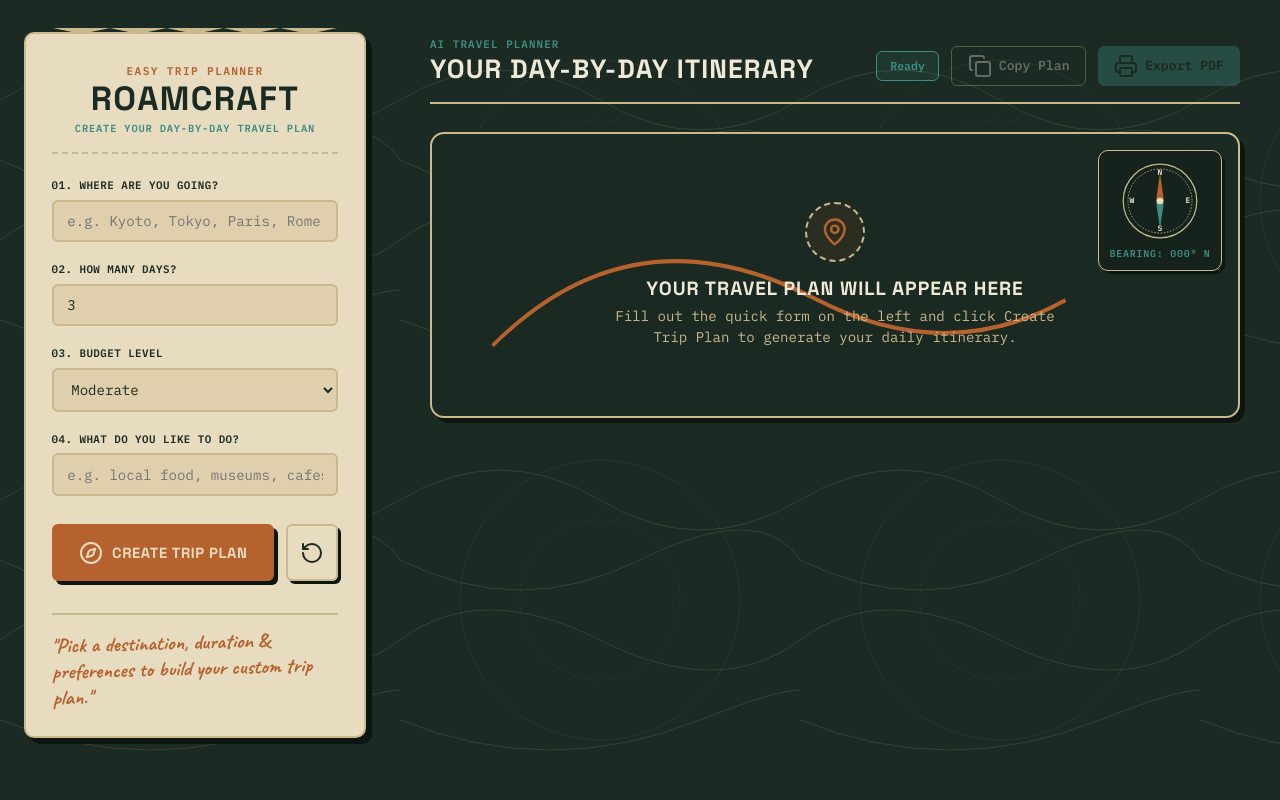
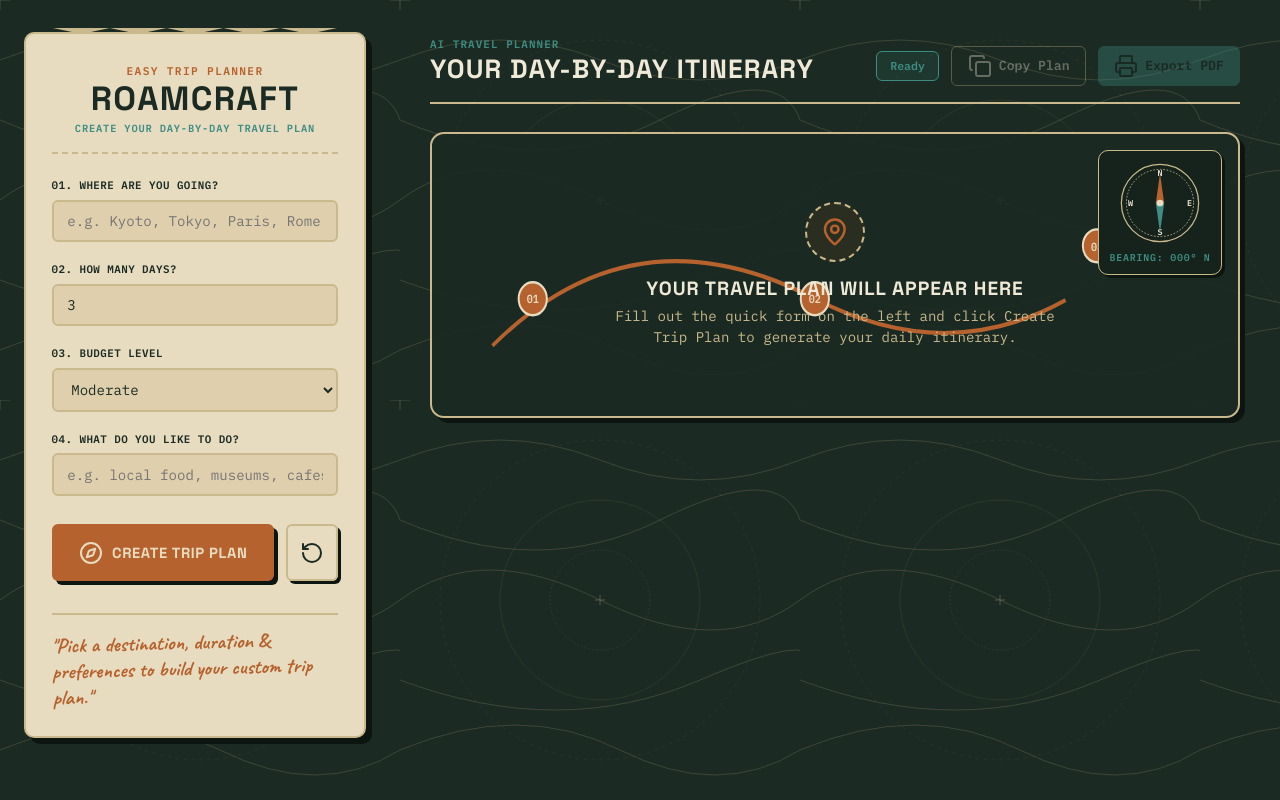
Before and after one commit to sagun-glitch/RoamCraft, a website: page public/index.html in a window 1280 px wide. Drawn offline with nearby package versions, Linux system fonts and the light colour scheme.

Commit message:
Refine RoamCraft UI with multi-layered contour map and numbered waypoint pins

```diff
--- a/public/index.html
+++ b/public/index.html
@@ -3,8 +3,8 @@
 <head>
     <meta charset="UTF-8">
     <meta name="viewport" content="width=device-width, initial-scale=1.0">
-    <title>RoamCraft — Easy Trip Planner</title>
-    <meta name="description" content="Create custom day-by-day travel itineraries in seconds.">
+    <title>RoamCraft — Digital Expedition Dossier</title>
+    <meta name="description" content="A field cartographer's trail map and expedition dossier for custom travel planning.">
     <!-- Google Fonts: Space Grotesk, IBM Plex Mono, Caveat -->
     <link rel="preconnect" href="https://fonts.googleapis.com">
     <link rel="preconnect" href="https://fonts.gstatic.com" crossorigin>
@@ -15,17 +15,27 @@
     <script src="https://unpkg.com/lucide@latest"></script>
 </head>
 <body>
-    <!-- Topographic SVG Contour Map Overlay -->
+    <!-- Multi-Layer Topographic SVG Contour Map Background -->
     <div class="topo-map-bg" aria-hidden="true">
         <svg width="100%" height="100%" xmlns="http://www.w3.org/2000/svg" class="contour-lines-svg">
             <defs>
                 <pattern id="contour-pattern" width="400" height="400" patternUnits="userSpaceOnUse">
-                    <path d="M 0 100 Q 100 40 200 100 T 400 100" fill="none" stroke="var(--contour)" stroke-width="0.75" opacity="0.25"/>
-                    <path d="M 0 160 Q 120 220 240 160 T 400 160" fill="none" stroke="var(--contour)" stroke-width="0.75" opacity="0.25"/>
-                    <path d="M 0 240 Q 80 180 200 240 T 400 240" fill="none" stroke="var(--contour)" stroke-width="0.75" opacity="0.25"/>
-                    <path d="M 0 320 Q 150 380 300 320 T 400 320" fill="none" stroke="var(--contour)" stroke-width="0.75" opacity="0.25"/>
-                    <circle cx="200" cy="200" r="80" fill="none" stroke="var(--contour)" stroke-width="0.5" opacity="0.18" stroke-dasharray="3,3"/>
-                    <circle cx="200" cy="200" r="140" fill="none" stroke="var(--contour)" stroke-width="0.5" opacity="0.18"/>
+                    <!-- Layer 1 Primary Elevation Contours -->
+                    <path d="M 0 60 Q 100 20 200 60 T 400 60" fill="none" stroke="var(--contour)" stroke-width="0.8" opacity="0.3"/>
+                    <path d="M 0 120 Q 140 180 260 120 T 400 120" fill="none" stroke="var(--contour)" stroke-width="0.8" opacity="0.3"/>
+                    <path d="M 0 200 Q 80 140 200 200 T 400 200" fill="none" stroke="var(--contour)" stroke-width="0.8" opacity="0.3"/>
+                    <path d="M 0 280 Q 160 340 300 280 T 400 280" fill="none" stroke="var(--contour)" stroke-width="0.8" opacity="0.3"/>
+                    <path d="M 0 350 Q 120 300 220 350 T 400 350" fill="none" stroke="var(--contour)" stroke-width="0.8" opacity="0.3"/>
+
+                    <!-- Layer 2 Concentric Elevation Peaks & Hash Marks -->
+                    <circle cx="200" cy="200" r="50" fill="none" stroke="var(--contour)" stroke-width="0.6" stroke-dasharray="2,2" opacity="0.22"/>
+                    <circle cx="200" cy="200" r="100" fill="none" stroke="var(--contour)" stroke-width="0.6" opacity="0.2"/>
+                    <circle cx="200" cy="200" r="160" fill="none" stroke="var(--contour)" stroke-width="0.6" stroke-dasharray="4,4" opacity="0.15"/>
+
+                    <!-- Cartographic Survey Crosshairs -->
+                    <path d="M 195 200 L 205 200 M 200 195 L 200 205" stroke="var(--contour)" stroke-width="1" opacity="0.4"/>
+                    <path d="M 0 0 L 10 0 M 0 0 L 0 10" stroke="var(--contour)" stroke-width="1" opacity="0.3"/>
+                    <path d="M 400 0 L 390 0 M 400 0 L 400 10" stroke="var(--contour)" stroke-width="1" opacity="0.3"/>
                 </pattern>
             </defs>
             <rect width="100%" height="100%" fill="url(#contour-pattern)" />
@@ -125,7 +135,7 @@
             <section class="map-stage">
                 <!-- Compass Rose Component -->
                 <div class="compass-station" id="compass-station">
-                    <svg width="80" height="80" viewBox="0 0 100 100" class="compass-svg" id="compass-rose-svg">
+                    <svg width="84" height="84" viewBox="0 0 100 100" class="compass-svg" id="compass-rose-svg">
                         <circle cx="50" cy="50" r="46" fill="none" stroke="var(--contour)" stroke-width="1.5"/>
                         <circle cx="50" cy="50" r="40" fill="none" stroke="var(--contour)" stroke-width="1" stroke-dasharray="2,2"/>
                         <text x="50" y="18" fill="var(--text-light)" font-family="var(--font-mono)" font-size="10" font-weight="bold" text-anchor="middle">N</text>
@@ -142,10 +152,26 @@
                     <span class="bearing-readout" id="bearing-readout">BEARING: 000° N</span>
                 </div>
 
-                <!-- Animated Route Line Overlay -->
+                <!-- Animated Route Line Overlay with Numbered Waypoint Pins -->
                 <div class="trail-route-layer">
                     <svg width="100%" height="100%" viewBox="0 0 800 240" preserveAspectRatio="none" class="route-svg">
                         <path id="animated-trail-path" d="M 60,180 Q 200,60 380,140 T 720,80" fill="none" stroke="var(--trail-copper)" stroke-width="3.5" stroke-dasharray="8 6" class="trail-line-path" />
+
+                        <!-- Numbered Waypoint Pins along the Trail -->
+                        <g id="waypoint-pins-group" class="pins-group">
+                            <g class="pin-node" transform="translate(100, 140)">
+                                <circle cx="0" cy="0" r="14" fill="var(--trail-copper)" stroke="var(--parchment)" stroke-width="2" />
+                                <text x="0" y="4" fill="var(--parchment)" font-family="var(--font-mono)" font-size="10" font-weight="bold" text-anchor="middle">01</text>
+                            </g>
+                            <g class="pin-node" transform="translate(380, 140)">
+                                <circle cx="0" cy="0" r="14" fill="var(--trail-copper)" stroke="var(--parchment)" stroke-width="2" />
+                                <text x="0" y="4" fill="var(--parchment)" font-family="var(--font-mono)" font-size="10" font-weight="bold" text-anchor="middle">02</text>
+                            </g>
+                            <g class="pin-node" transform="translate(660, 95)">
+                                <circle cx="0" cy="0" r="14" fill="var(--trail-copper)" stroke="var(--parchment)" stroke-width="2" />
+                                <text x="0" y="4" fill="var(--parchment)" font-family="var(--font-mono)" font-size="10" font-weight="bold" text-anchor="middle">03</text>
+                            </g>
+                        </g>
                     </svg>
                 </div>
 
```
